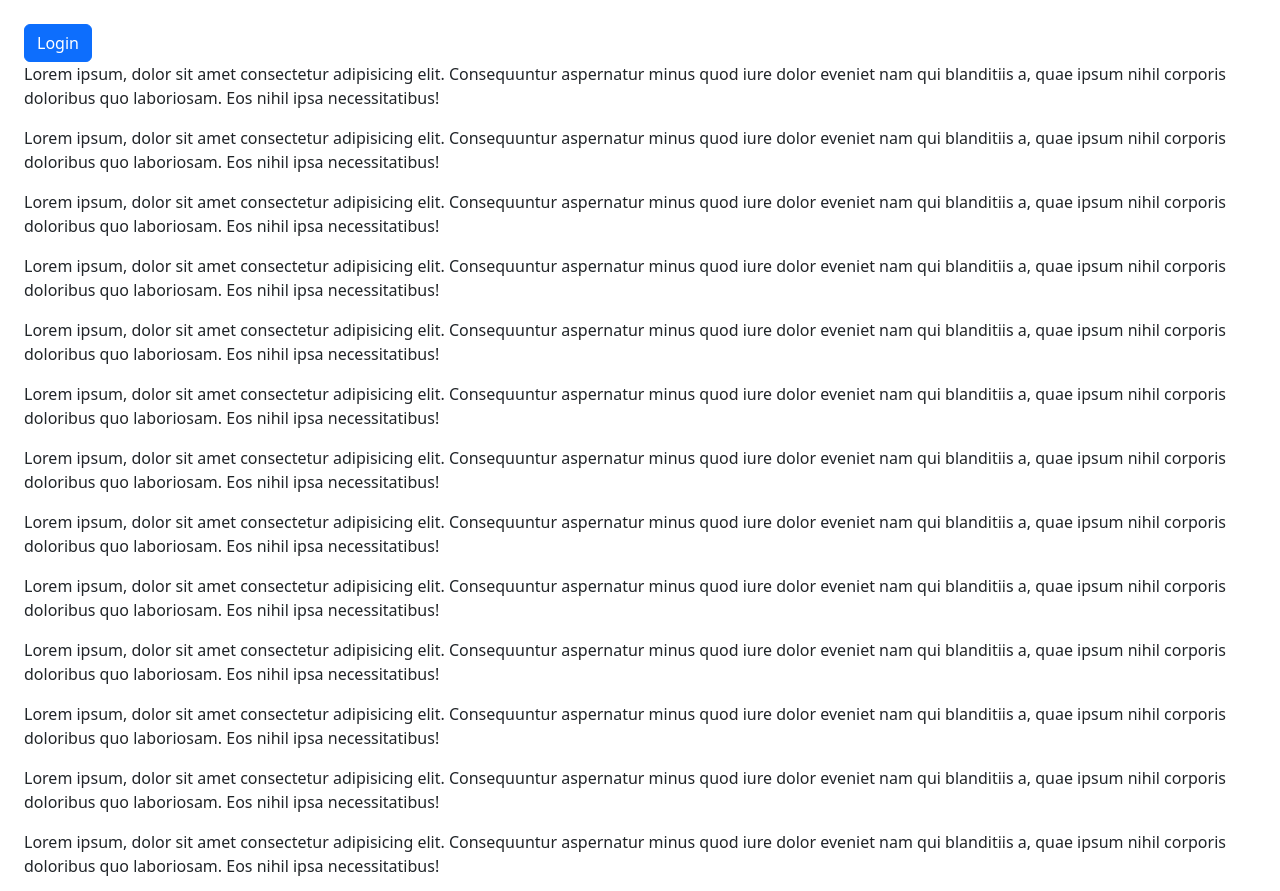
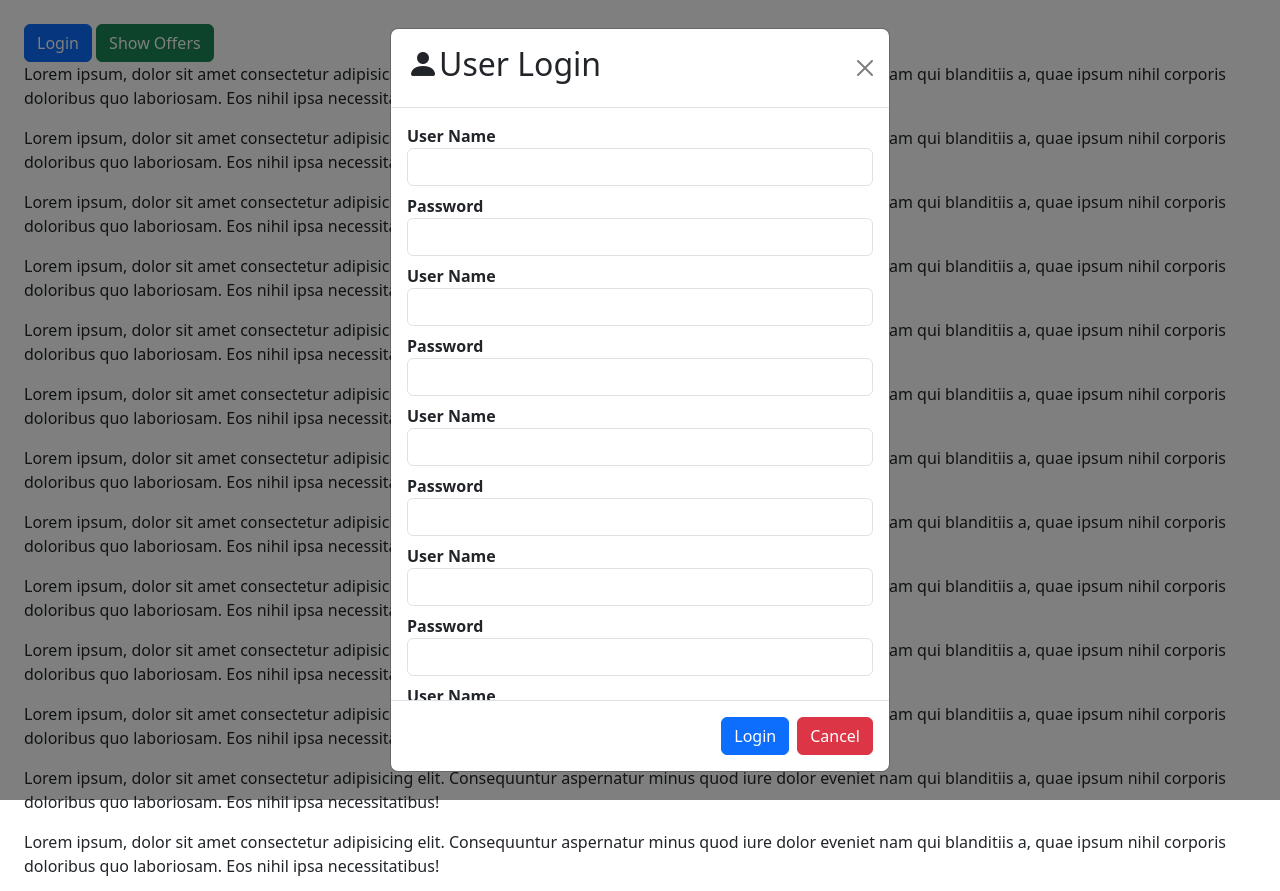
Before and after one commit to koushikbajpayee06/BootStrap, a website: page Day-4/modal.html in a window 1280 px wide. Both pictures are taken after a click on the button "Login". Drawn offline with nearby package versions, Linux system fonts and the light colour scheme.

Commit message:
modal component

```diff
--- a/Day-4/modal.html
+++ b/Day-4/modal.html
@@ -9,23 +9,72 @@
     <script src="../node_modules/bootstrap/dist/js/bootstrap.bundle.js"></script>
 </head>
 <body class="p-4">
-    <button class="btn btn-primary">Login</button>
-    <div class="modal" id="login">
-        <div class="modal-dialog">
+    <button class="btn btn-primary" data-bs-toggle="modal" data-bs-target="#login">Login</button>
+    <button class="btn btn-success" data-bs-toggle="modal" data-bs-target="#offers">Show Offers</button>
+    <div class="modal fade" id="login">
+        <div class="modal-dialog modal-dialog-centered modal-dialog-scrollable">
             <div class="modal-content">
                 <div class="modal-header">
                     <h2 class="bi bi-person-fill">User Login</h2>
+                    <button class="btn btn-close" data-bs-dismiss="modal"></button>
                 </div>
                 <div class="modal-body">
                     <dl>
                         <dt>User Name</dt>
-                        <dd><input type="text"></dd>
+                        <dd><input type="text" class="form-control"></dd>
+                        <dt>Password</dt>
+                        <dd><input type="password" class="form-control"></dd>
+                        <dt>User Name</dt>
+                        <dd><input type="text" class="form-control"></dd>
+                        <dt>Password</dt>
+                        <dd><input type="password" class="form-control"></dd>
+                        <dt>User Name</dt>
+                        <dd><input type="text" class="form-control"></dd>
+                        <dt>Password</dt>
+                        <dd><input type="password" class="form-control"></dd>
+                        <dt>User Name</dt>
+                        <dd><input type="text" class="form-control"></dd>
+                        <dt>Password</dt>
+                        <dd><input type="password" class="form-control"></dd>
+                        <dt>User Name</dt>
+                        <dd><input type="text" class="form-control"></dd>
+                        <dt>Password</dt>
+                        <dd><input type="password" class="form-control"></dd>
+                        <dt>User Name</dt>
+                        <dd><input type="text" class="form-control"></dd>
+                        <dt>Password</dt>
+                        <dd><input type="password" class="form-control"></dd>
+                        <dt>User Name</dt>
+                        <dd><input type="text" class="form-control"></dd>
+                        <dt>Password</dt>
+                        <dd><input type="password" class="form-control"></dd>
+                        <dt>User Name</dt>
+                        <dd><input type="text" class="form-control"></dd>
+                        <dt>Password</dt>
+                        <dd><input type="password" class="form-control"></dd>
                     </dl>
+                </div>
+                <div class="modal-footer">
+                    <button class="btn btn-primary">Login</button>
+                    <button data-bs-dismiss="modal" class="btn btn-danger">Cancel</button>
+                </div>
+            </div>
+        </div>
+
+    </div>
+    <div class="modal" id="offers">
+        <div class="modal-dialog">
+            <div class="modal-content">
+                <div class="modal-header">
+                    <h3>Offers</h3>
+                    <button class="btn btn-close" data-bs-dismiss="modal"></button>
+                </div>
+                <div class="modal-body">
+                    <img src="../public/images/women-fashion.jpg" width="200" height="200">
                 </div>
                 <div class="modal-footer"></div>
             </div>
         </div>
-
     </div>
     <p>Lorem ipsum, dolor sit amet consectetur adipisicing elit. Consequuntur aspernatur minus quod iure dolor eveniet nam qui blanditiis a, quae ipsum nihil corporis doloribus quo laboriosam. Eos nihil ipsa necessitatibus!</p>
     <p>Lorem ipsum, dolor sit amet consectetur adipisicing elit. Consequuntur aspernatur minus quod iure dolor eveniet nam qui blanditiis a, quae ipsum nihil corporis doloribus quo laboriosam. Eos nihil ipsa necessitatibus!</p>
```
